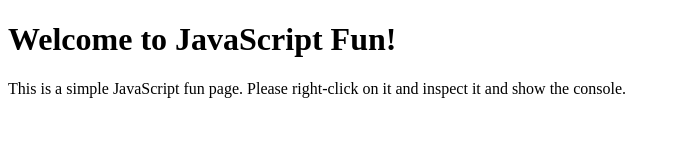
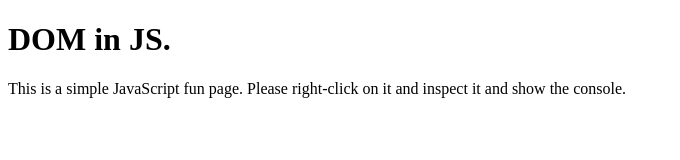
Before and after one commit to Ahmadalikhan001/JavaScript_Fun_Lab, a plain HTML site: page index.html in a window 1280 px wide. Shown: the whole page, without its empty margins (0-680 px from the left). Drawn offline with Linux system fonts and the light colour scheme.

Commit message:
Start JavaScript DOB

```diff
--- a/DOM.js
+++ b/DOM.js
@@ -1 +1,4 @@
 console.log("Starting a DOM");
+
+let h1 = document.querySelector("h1").textContent = "DOM in JS.";
+console.log(`Now we will change the text of h1 ${h1}`);
--- a/index.html
+++ b/index.html
@@ -7,12 +7,14 @@
     <title>JavaScript Fun</title>
     <!-- <script src="logice.js"></script> -->
     <!-- <script src="studentManagement_system.js"></script> -->
-    <script src="DOM.js"></script>
+
 </head>
 
 <body>
+
     <h1>Welcome to JavaScript Fun!</h1>
     <p>This is a simple JavaScript fun page. Please right-click on it and inspect it and show the console.</p>
+    <script src="DOM.js"></script>
 </body>
 
 </html>
```
